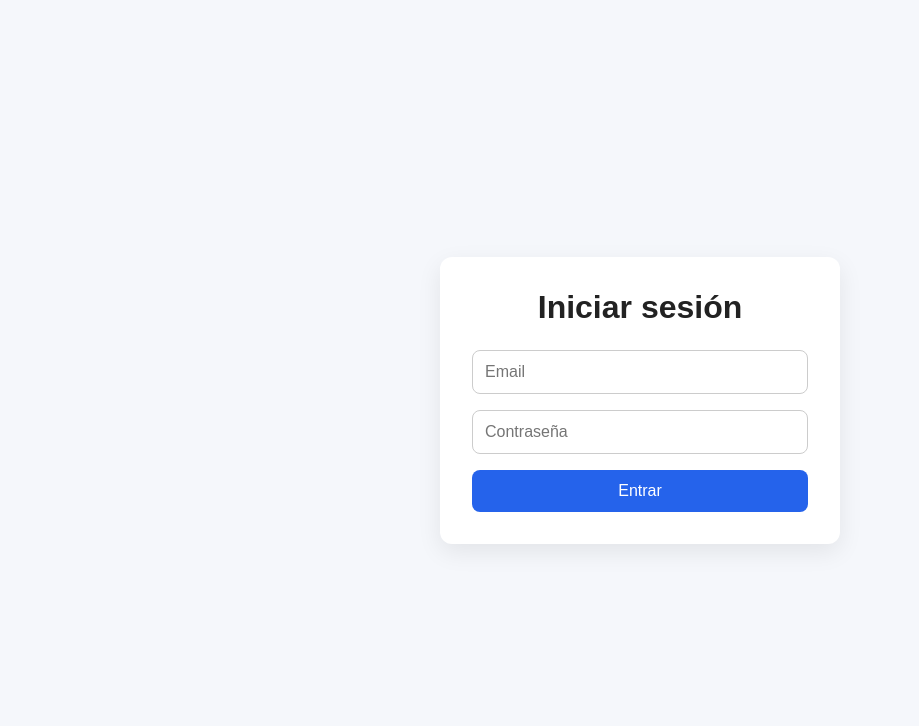
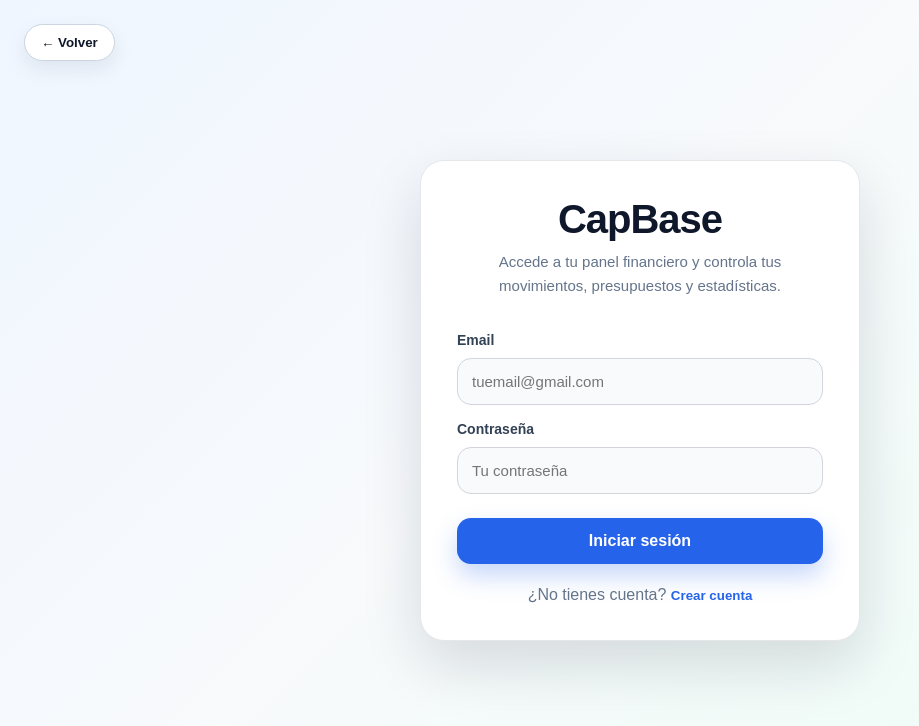
Before and after one commit to marioldg/capbase, a React (Vite) app in the folder frontend/: page /login in a window 1280 px wide. Shown: the top 726 px of the page, without its empty margins (0-919 px from the left). Built offline with nearby package versions, Linux system fonts and the light colour scheme.

Commit message:
mejoras en pag registro y pag login

```diff
--- a/frontend/src/pages/LoginPage.tsx
+++ b/frontend/src/pages/LoginPage.tsx
@@ -10,20 +10,18 @@ interface LoginPageProps {
 function LoginPage({ onLogin }: LoginPageProps) {
   const [email, setEmail] = useState("");
   const [password, setPassword] = useState("");
-  const [mensaje, setMensaje] = useState("");
+
   const [error, setError] = useState("");
   const navigate = useNavigate();
 
   const manejarLogin = async (e: React.FormEvent<HTMLFormElement>) => {
     e.preventDefault();
     setError("");
-    setMensaje("");
 
     try {
       const respuesta = await login({ email, password });
 
       onLogin(respuesta.token);
-      setMensaje("Login correcto. Token guardado.");
       navigate("/movimientos", { replace: true });
     } catch (err: unknown) {
       console.error(err);
@@ -32,13 +30,11 @@ function LoginPage({ onLogin }: LoginPageProps) {
         if (err.response) {
           setError(
             `Error ${err.response.status}: ${
-              err.response.data?.mensaje || "Error del servidor"
+              err.response.data?.mensaje || "Email o contraseña incorrectos"
             }`,
           );
         } else if (err.request) {
-          setError(
-            "No se pudo conectar con el backend o CORS está bloqueando la petición",
-          );
+          setError("No se pudo conectar con el backend");
         } else {
           setError("Error inesperado al iniciar sesión");
         }
@@ -50,32 +46,58 @@ function LoginPage({ onLogin }: LoginPageProps) {
 
   return (
     <div style={styles.container}>
+      <button
+        type="button"
+        onClick={() => navigate("/")}
+        style={styles.backButton}
+      >
+        ← Volver
+      </button>
+
       <div style={styles.card}>
-        <h1 style={styles.title}>Iniciar sesión</h1>
+        <div style={styles.brandBox}>
+          <h1 style={styles.logo}>CapBase</h1>
+          <p style={styles.subtitle}>
+            Accede a tu panel financiero y controla tus movimientos,
+            presupuestos y estadísticas.
+          </p>
+        </div>
 
         <form onSubmit={manejarLogin} style={styles.form}>
+          <label style={styles.label}>Email</label>
           <input
             type="email"
-            placeholder="Email"
+            placeholder="tuemail@gmail.com"
             value={email}
             onChange={(e) => setEmail(e.target.value)}
             style={styles.input}
           />
 
+          <label style={styles.label}>Contraseña</label>
           <input
             type="password"
-            placeholder="Contraseña"
+            placeholder="Tu contraseña"
             value={password}
             onChange={(e) => setPassword(e.target.value)}
             style={styles.input}
           />
 
           <button type="submit" style={styles.button}>
-            Entrar
+            Iniciar sesión
           </button>
         </form>
 
-        {mensaje && <p style={styles.success}>{mensaje}</p>}
+        <p style={styles.footerText}>
+          ¿No tienes cuenta?{" "}
+          <button
+            type="button"
+            onClick={() => navigate("/register")}
+            style={styles.linkButton}
+          >
+            Crear cuenta
+          </button>
+        </p>
+
         {error && <p style={styles.error}>{error}</p>}
       </div>
     </div>
@@ -88,50 +110,100 @@ const styles: Record<string, React.CSSProperties> = {
     display: "flex",
     justifyContent: "center",
     alignItems: "center",
-    backgroundColor: "#f5f7fb",
+    background:
+      "linear-gradient(135deg, #eff6ff 0%, #f8fafc 45%, #ecfdf5 100%)",
     padding: "20px",
+    position: "relative",
+    boxSizing: "border-box",
+  },
+  backButton: {
+    position: "absolute",
+    top: "24px",
+    left: "24px",
+    padding: "10px 16px",
+    borderRadius: "999px",
+    border: "1px solid #cbd5e1",
+    backgroundColor: "#ffffff",
+    color: "#0f172a",
+    fontWeight: 700,
+    cursor: "pointer",
+    boxShadow: "0 8px 20px rgba(15, 23, 42, 0.08)",
   },
   card: {
     width: "100%",
-    maxWidth: "400px",
+    maxWidth: "440px",
     backgroundColor: "#ffffff",
-    padding: "32px",
-    borderRadius: "12px",
-    boxShadow: "0 8px 24px rgba(0, 0, 0, 0.08)",
+    padding: "36px",
+    borderRadius: "24px",
+    boxShadow: "0 24px 60px rgba(15, 23, 42, 0.14)",
+    border: "1px solid #e5e7eb",
   },
-  title: {
-    marginBottom: "24px",
+  brandBox: {
     textAlign: "center",
+    marginBottom: "28px",
+  },
+  logo: {
+    margin: "0 0 8px 0",
+    fontSize: "40px",
+    color: "#0f172a",
+    letterSpacing: "-1px",
+  },
+  subtitle: {
+    margin: 0,
+    color: "#64748b",
+    fontSize: "15px",
+    lineHeight: 1.6,
   },
   form: {
     display: "flex",
     flexDirection: "column",
-    gap: "16px",
+    gap: "10px",
+  },
+  label: {
+    fontSize: "14px",
+    fontWeight: 700,
+    color: "#334155",
+    marginTop: "6px",
   },
   input: {
-    padding: "12px",
-    border: "1px solid #ccc",
-    borderRadius: "8px",
-    fontSize: "16px",
+    padding: "14px",
+    border: "1px solid #d1d5db",
+    borderRadius: "14px",
+    fontSize: "15px",
+    outline: "none",
+    backgroundColor: "#f8fafc",
   },
   button: {
-    padding: "12px",
+    padding: "14px",
     backgroundColor: "#2563eb",
-    color: "#fff",
+    color: "#ffffff",
     border: "none",
-    borderRadius: "8px",
+    borderRadius: "14px",
     fontSize: "16px",
     cursor: "pointer",
+    fontWeight: 800,
+    marginTop: "14px",
+    boxShadow: "0 12px 24px rgba(37, 99, 235, 0.25)",
   },
-  success: {
-    marginTop: "16px",
-    color: "green",
+  footerText: {
     textAlign: "center",
+    color: "#64748b",
+    marginTop: "22px",
+    marginBottom: 0,
+  },
+  linkButton: {
+    border: "none",
+    background: "transparent",
+    color: "#2563eb",
+    cursor: "pointer",
+    fontWeight: 800,
+    padding: 0,
   },
   error: {
     marginTop: "16px",
-    color: "red",
+    color: "#dc2626",
     textAlign: "center",
+    fontWeight: 600,
   },
 };
 
--- a/frontend/src/pages/RegisterPage.tsx
+++ b/frontend/src/pages/RegisterPage.tsx
@@ -47,41 +47,52 @@ function RegisterPage({ onLogin }: RegisterPageProps) {
 
   return (
     <div style={styles.container}>
+      <button
+        type="button"
+        onClick={() => navigate("/")}
+        style={styles.backButton}
+      >
+        ← Volver
+      </button>
+
       <div style={styles.card}>
         <div style={styles.brandBox}>
-          <h1 style={styles.logo}>CapBase</h1>
+          <h1 style={styles.logo}>Crear cuenta</h1>
           <p style={styles.subtitle}>
-            Crea tu cuenta y empieza a controlar tus finanzas.
+            Empieza a organizar tus ingresos, gastos y presupuestos con CapBase.
           </p>
         </div>
 
         <form onSubmit={manejarRegistro} style={styles.form}>
+          <label style={styles.label}>Nombre</label>
           <input
             type="text"
-            placeholder="Nombre"
+            placeholder="Tu nombre"
             value={nombre}
             onChange={(e) => setNombre(e.target.value)}
             style={styles.input}
           />
 
+          <label style={styles.label}>Email</label>
           <input
             type="email"
-            placeholder="Email"
+            placeholder="tuemail@gmail.com"
             value={email}
             onChange={(e) => setEmail(e.target.value)}
             style={styles.input}
           />
 
+          <label style={styles.label}>Contraseña</label>
           <input
             type="password"
-            placeholder="Contraseña"
+            placeholder="Crea una contraseña"
             value={password}
             onChange={(e) => setPassword(e.target.value)}
             style={styles.input}
           />
 
           <button type="submit" style={styles.button}>
-            Crear cuenta
+            Crear cuenta gratis
           </button>
         </form>
 
@@ -92,7 +103,7 @@ function RegisterPage({ onLogin }: RegisterPageProps) {
             onClick={() => navigate("/login")}
             style={styles.linkButton}
           >
-            Inicia sesión
+            Iniciar sesión
           </button>
         </p>
 
@@ -111,58 +122,82 @@ const styles: Record<string, React.CSSProperties> = {
     background:
       "linear-gradient(135deg, #eff6ff 0%, #f8fafc 45%, #ecfdf5 100%)",
     padding: "20px",
+    position: "relative",
+    boxSizing: "border-box",
+  },
+  backButton: {
+    position: "absolute",
+    top: "24px",
+    left: "24px",
+    padding: "10px 16px",
+    borderRadius: "999px",
+    border: "1px solid #cbd5e1",
+    backgroundColor: "#ffffff",
+    color: "#0f172a",
+    fontWeight: 700,
+    cursor: "pointer",
+    boxShadow: "0 8px 20px rgba(15, 23, 42, 0.08)",
   },
   card: {
     width: "100%",
-    maxWidth: "430px",
+    maxWidth: "460px",
     backgroundColor: "#ffffff",
-    padding: "34px",
-    borderRadius: "20px",
-    boxShadow: "0 20px 45px rgba(15, 23, 42, 0.12)",
+    padding: "36px",
+    borderRadius: "24px",
+    boxShadow: "0 24px 60px rgba(15, 23, 42, 0.14)",
     border: "1px solid #e5e7eb",
   },
   brandBox: {
     textAlign: "center",
-    marginBottom: "26px",
+    marginBottom: "28px",
   },
   logo: {
     margin: "0 0 8px 0",
     fontSize: "38px",
-    color: "#111827",
+    color: "#0f172a",
+    letterSpacing: "-1px",
   },
   subtitle: {
     margin: 0,
-    color: "#6b7280",
+    color: "#64748b",
     fontSize: "15px",
-    lineHeight: 1.5,
+    lineHeight: 1.6,
   },
   form: {
     display: "flex",
     flexDirection: "column",
-    gap: "14px",
+    gap: "10px",
+  },
+  label: {
+    fontSize: "14px",
+    fontWeight: 700,
+    color: "#334155",
+    marginTop: "6px",
   },
   input: {
-    padding: "13px 14px",
+    padding: "14px",
     border: "1px solid #d1d5db",
-    borderRadius: "12px",
+    borderRadius: "14px",
     fontSize: "15px",
     outline: "none",
+    backgroundColor: "#f8fafc",
   },
   button: {
-    padding: "13px",
+    padding: "14px",
     backgroundColor: "#2563eb",
-    color: "#fff",
+    color: "#ffffff",
     border: "none",
-    borderRadius: "12px",
+    borderRadius: "14px",
     fontSize: "16px",
     cursor: "pointer",
-    fontWeight: 700,
-    marginTop: "4px",
+    fontWeight: 800,
+    marginTop: "14px",
+    boxShadow: "0 12px 24px rgba(37, 99, 235, 0.25)",
   },
   footerText: {
     textAlign: "center",
-    color: "#6b7280",
-    marginTop: "20px",
+    color: "#64748b",
+    marginTop: "22px",
     marginBottom: 0,
   },
   linkButton: {
@@ -170,13 +205,14 @@ const styles: Record<string, React.CSSProperties> = {
     background: "transparent",
     color: "#2563eb",
     cursor: "pointer",
-    fontWeight: 700,
+    fontWeight: 800,
     padding: 0,
   },
   error: {
     marginTop: "16px",
     color: "#dc2626",
     textAlign: "center",
+    fontWeight: 600,
   },
 };
 
```
